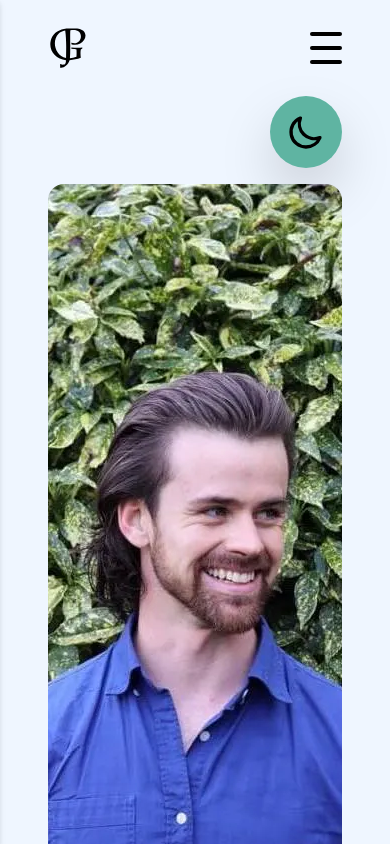
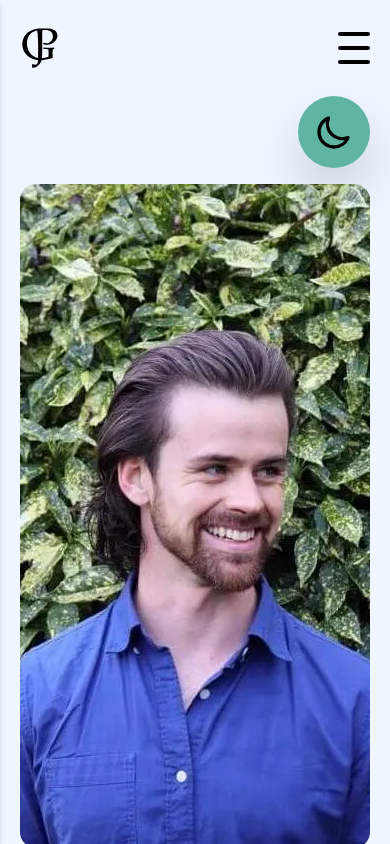
Before and after one commit to PhilJG/nextjs-tailwind-portfolio, a Next.js app: page / in a window 390 px wide. Shown: the top 844 px of the page. Built offline with nearby package versions, Linux system fonts and the light colour scheme.

Commit message:
Adjusted screen breakpoints and padding

```diff
--- a/src/app/layout.js
+++ b/src/app/layout.js
@@ -14,7 +14,7 @@ export default function RootLayout({ children }) {
   return (
     <html suppressHydrationWarning>
       <head />
-      <body className="flex flex-col min-h-screen dark:bg-gray-800 px-12 bg-blue-50">
+      <body className="flex flex-col min-h-screen dark:bg-gray-800 md:px-12 bg-blue-50 px-5">
         <Providers>{children}</Providers>
       </body>
     </html>
--- a/tailwind.config.js
+++ b/tailwind.config.js
@@ -34,6 +34,22 @@ module.exports = {
         'light-toggle': "url('/moon.svg')",
         'dark-toggle': "url('/sun.svg')",
       },
+      screens: {
+        'sm': '640px',
+        // => @media (min-width: 640px) { ... }
+
+        'md': '768px',
+        // => @media (min-width: 768px) { ... }
+
+        'lg': '1024px',
+        // => @media (min-width: 1024px) { ... }
+
+        'xl': '1280px',
+        // => @media (min-width: 1280px) { ... }
+
+        '2xl': '1536px',
+        // => @media (min-width: 1536px) { ... }
+      }
     },
   },
   variants: {
```
